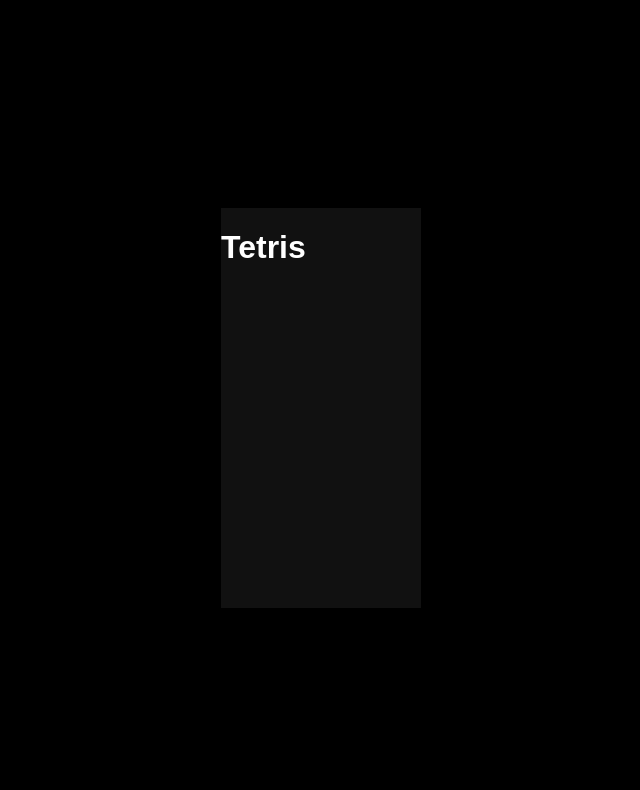
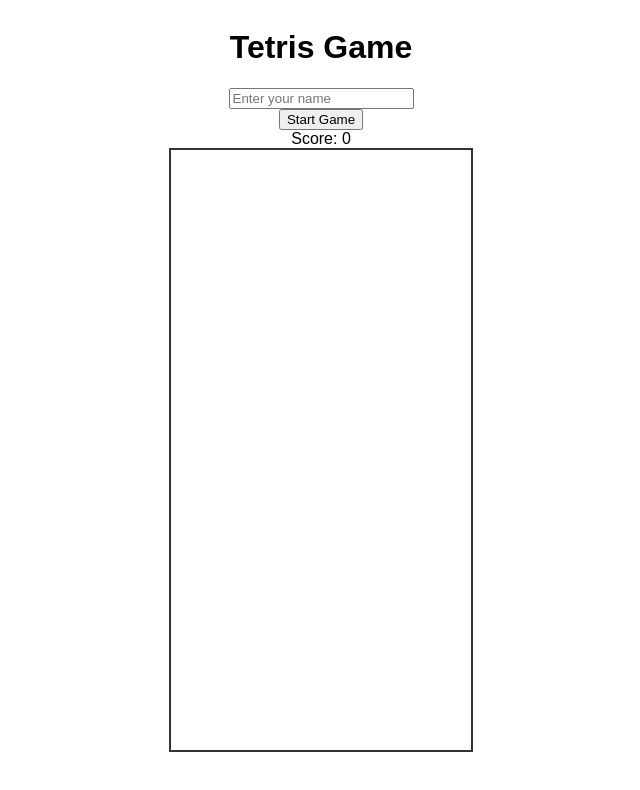
Before and after one commit to puspender01/sudoku, a website: page index.html in a window 1280 px wide. Shown: the whole page, without its empty margins (319-959 px from the left). Drawn offline with Linux system fonts and the light colour scheme.

Commit message:
Updated index.html with Tetris game implementation.

```diff
--- a/index.html
+++ b/index.html
@@ -5,31 +5,43 @@
 	<meta name="viewport" content="width=device-width, initial-scale=1.0">
 	<title>Tetris Game</title>
 	<style>
-        /* Tetris game styles */
-        body {
-            display: flex;
-            justify-content: center;
-            align-items: center;
-            height: 100vh;
-            background-color: #000;
-            color: #fff;
-            font-family: Arial, sans-serif;
-        }
-        #game {
-            width: 200px;
-            height: 400px;
-            background-color: #111;
-        }
+		body { font-family: Arial, sans-serif; }
+		#game { display: flex; flex-direction: column; align-items: center; }
+		#board { display: grid; grid-template-columns: repeat(10, 30px); grid-template-rows: repeat(20, 30px); border: 2px solid #333; }
+		.cell { width: 30px; height: 30px; border: 1px solid #ccc; }
+		.active { background-color: red; }
 	</style>
 </head>
 <body>
-    <div id="game"></div>
+	<div id="game">
+		<h1>Tetris Game</h1>
+		<input type="text" id="playerName" placeholder="Enter your name" />
+		<button id="startGame">Start Game</button>
+		<div id="score">Score: 0</div>
+		<div id="board"></div>
+		<div id="leaderboard"></div>
+	</div>
 	<script>
-        // Tetris game implementation
-        // Add your Tetris logic here
-        const gameElement = document.getElementById('game');
-        // Example game logic
-        gameElement.innerHTML = '<h1>Tetris</h1>'; // Placeholder for the game implementation
+		const boardEl = document.getElementById('board');
+		const scoreEl = document.getElementById('score');
+		const playerNameInput = document.getElementById('playerName');
+		const startGameButton = document.getElementById('startGame');
+		let score = 0;
+
+		startGameButton.addEventListener('click', startGame);
+
+		function startGame() {
+			score = 0;
+			updateScore();
+			// Initialize game logic here.
+		}
+
+		function updateScore() {
+			scoreEl.textContent = 'Score: ' + score;
+		}
+
+		// Game logic functions will go here.
+		// Functions for handling falling blocks, game update, and key handling.
 	</script>
 </body>
 </html>
```
Lines whose indentation alone changed are shown as unchanged.
